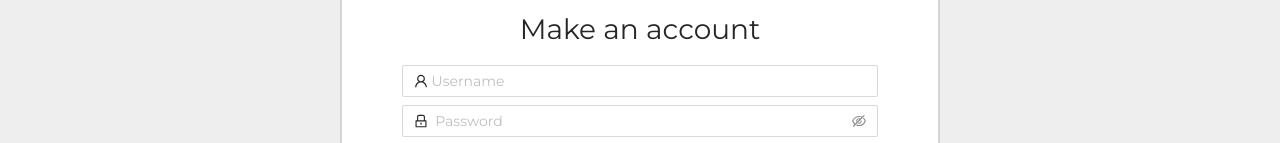
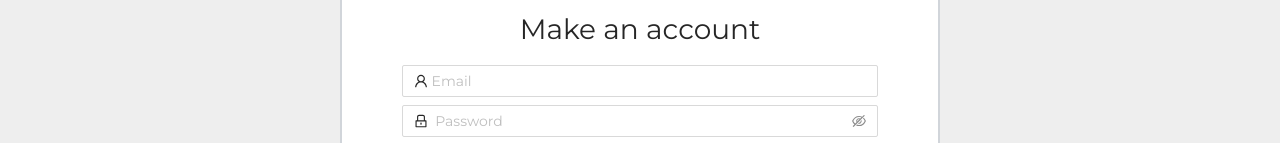
Before and after one commit to gkumar-pandey/E-cart, a React (Create React App) app: page /register in a window 1280 px wide. Shown: the part 352-495 px from the top of the page. Built offline with nearby package versions, Linux system fonts and the light colour scheme.

Commit message:
change placeholder of input field

```diff
--- a/src/Components/LoginPage/Login.js
+++ b/src/Components/LoginPage/Login.js
@@ -77,7 +77,7 @@ function Login() {
           <Space direction="vertical" style={{ width: "80%" }}>
             <Input
               value={loginUserName}
-              placeholder="Username"
+              placeholder="Email"
               maxLength="32"
               prefix={<UserOutlined />}
               onChange={(e) => setLoginUserName(e.target.value)}
--- a/src/Components/RegisterPage/Register.js
+++ b/src/Components/RegisterPage/Register.js
@@ -114,7 +114,7 @@ function Register() {
           <h1>Make an account</h1>
           <Space direction="vertical" style={{ width: "80%" }}>
             <Input
-              placeholder="Username"
+              placeholder="Email"
               maxLength="32"
               prefix={<UserOutlined />}
               onChange={(e) => {
```
Also changed, not shown: 1 other file (tests, documents, lock files or other folders).
